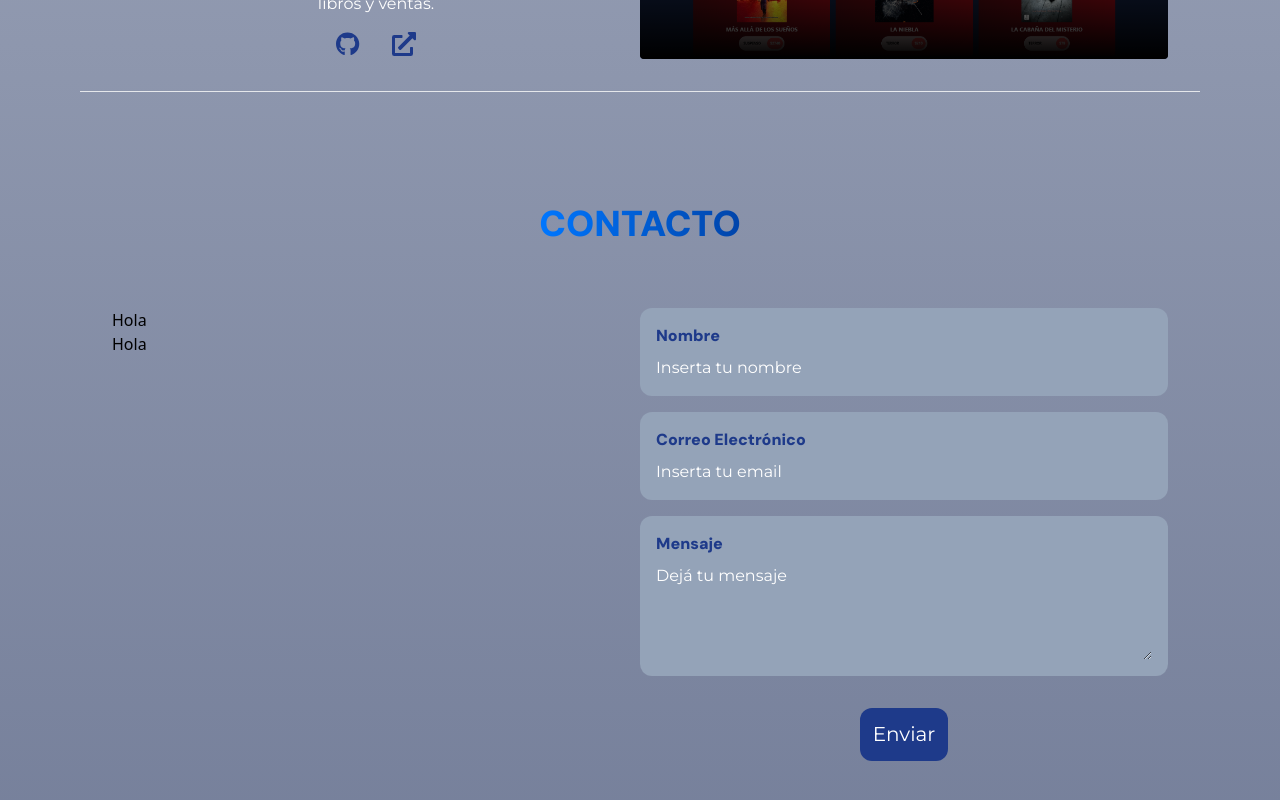
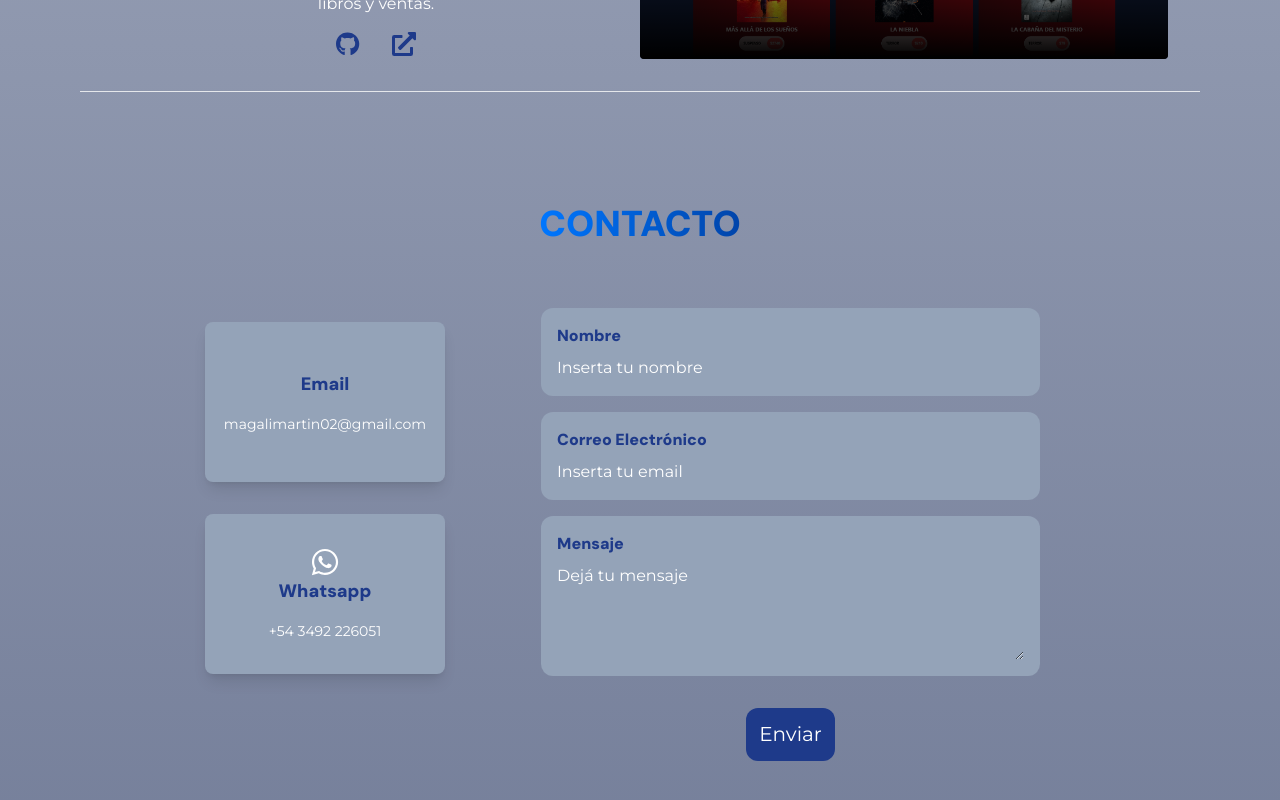
Before and after one commit to MaguiMartiin/Portfolio, a React (Vite) app: page / in a window 1280 px wide. Shown: the part 2378-3178 px from the top of the page. Built offline with nearby package versions, Linux system fonts and the light colour scheme; no server answers; what tailwindcss-animated would draw is missing.

Commit message:
contacto

```diff
--- a/src/views/About/About.tsx
+++ b/src/views/About/About.tsx
@@ -42,8 +42,8 @@ const About: React.FC  = () => {
           </div>
           <div className='flex justify-center items-center text-center'>
             <button className='bg-slate-500 w-fit p-[0.6rem] justify-center rounded-xl text-base font-secondary text-white'>
-              <a href='/pdf' target='blanck' className='flex items-center text-center'>
-                Mirá mi CV <FaFilePdf className='ml-[0.3rem]'/>
+              <a href='/pdf' target='blanck' className='flex items-center'>
+                Mirá mi CV <FaFilePdf className='ml-[0.3rem] mb-[0.1rem]'/>
               </a>
             </button>
           </div>
--- a/src/views/About/CV/ViewPdf.tsx
+++ b/src/views/About/CV/ViewPdf.tsx
@@ -1,5 +1,5 @@
 import React from 'react';
-import curriculum from './curriculum.pdf';
+import curriculum from './MagaliMartin_FullStackDeveloper.pdf';
 
 const ViewPdf: React.FC = () => {
   return (
--- a/src/views/Banner/Banner.tsx
+++ b/src/views/Banner/Banner.tsx
@@ -9,7 +9,7 @@ const Banner: React.FC = () => {
       <div className='flex flex-col justify-center mt-[1.5rem] max-[450px]:flex-row'>
         <a href="https://www.linkedin.com/in/magali-alejandra-martin/" target="_blank"><FontAwesomeIcon icon={faLinkedin} className='text-3xl p-[1rem] text-blue-700' /></a>
         <a href="https://github.com/MaguiMartiin" target="_blank"><FontAwesomeIcon icon={faGithub} className='text-3xl p-[1rem] text-blue-700' /></a>
-        <a href="https://api.whatsapp.com/send?phone=543492226051&text=%C2%A1Hola%21+Estoy+disponible+en+WhatsApp+para+cualquier+consulta.+" target="_blank"><FontAwesomeIcon icon={faWhatsapp} className='text-3xl p-[1rem] text-blue-700' /></a>
+        <a href="https://api.whatsapp.com/send?phone=543492226051&text=%C2%A1Hola%21+Me+gustaría+recibir+más+información.+" target="_blank"><FontAwesomeIcon icon={faWhatsapp} className='text-3xl p-[1rem] text-blue-700' /></a>
       </div>
       <div className="p-[2rem] mt-[1rem]">
         <img src={Magali} alt="Fotografía de Magali Martin" className='rounded-full w-80 h-80 object-cover max-[450px]:w-[16rem] max-[450px]:h-[16rem]'/>
--- a/src/views/Contact/Contact.tsx
+++ b/src/views/Contact/Contact.tsx
@@ -1,5 +1,6 @@
 import React, { useState, ChangeEvent, FormEvent } from 'react';
 import emailjs from 'emailjs-com';
+import { FaWhatsapp } from 'react-icons/fa';
 
 interface FormData {
   user_name: string;
@@ -53,18 +54,24 @@ return (
       </div>
 
       <div className='flex mt-[4rem]'>
-        <div className='flex-col flex w-full'>
-          <div>
-            <h1>Hola</h1>
+        <div className='flex-col flex w-full justify-center items-end mr-[6rem] mb-[4.5rem]'>
+          <div className='flex flex-col w-[15rem] h-[10rem] rounded-lg shadow-lg text-center justify-center  bg-slate-400 text-white mb-[2rem]'>
+            <div className='flex justify-center'>
+            </div>
+            <h1 className='font-primary mb-[1rem] text-blue-900 text-lg '>Email</h1>
+            <h1 className='font-secondary text-sm'>magalimartin02@gmail.com</h1>
           </div>
-
-          <div>
-            <h1>Hola</h1>
+          <div className='flex flex-col w-[15rem] h-[10rem] rounded-lg shadow-lg text-center justify-center  bg-slate-400 text-white'>
+            <div className='flex justify-center '>
+              <FaWhatsapp className='text-3xl' />
+            </div>
+            <h1 className='font-primary mb-[1rem] text-blue-900 text-lg'>Whatsapp</h1>
+            <a href="https://api.whatsapp.com/send?phone=543492226051&text=%C2%A1Hola%21+Me+gustaría+recibir+más+información.+" target="_blank" className='font-secondary text-sm'>+54 3492 226051</a>
           </div>
         </div>
 
-        <div className='flex-col flex w-full'>
-          <form onSubmit={handleSubmit} className='flex flex-col justify-center font-primary text-white max-[450px]:mb-[28rem]'>
+        <div className='flex-col flex w-full justify-center'>
+          <form onSubmit={handleSubmit} className='flex flex-col justify-center font-primary text-white max-[450px]:mb-[28rem] mr-[8rem]'>
             <div className='p-[1rem] flex flex-col bg-slate-400 mb-[1rem] rounded-xl'>
                 <label htmlFor='name' className='mb-[0.5rem] text-blue-900'>Nombre </label>
                 <input type='text' id='user_name' name='user_name' value={formData.user_name} placeholder='Inserta tu nombre' onChange={handleChange} required className='bg-slate-400 placeholder:text-white font-secondary' />
```
Also changed, not shown: 1 other file (tests, documents, lock files or other folders).
